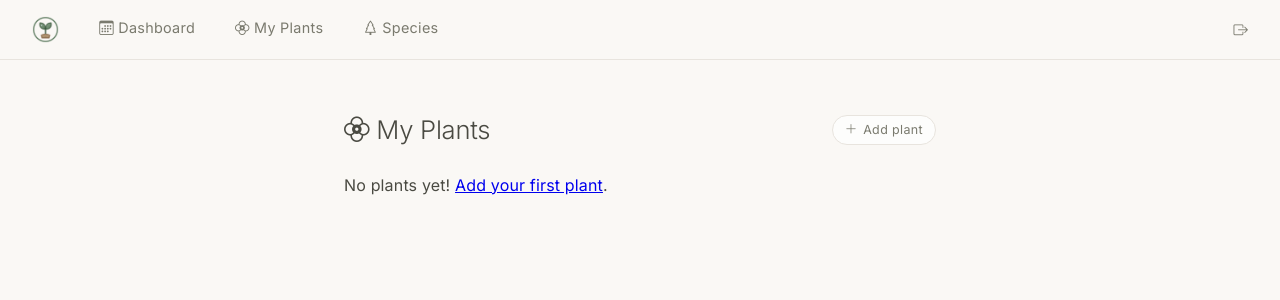
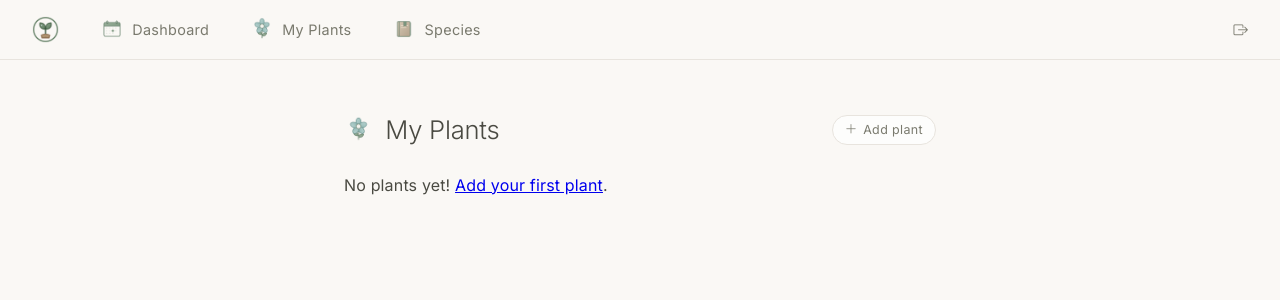
Before and after one commit to DataWranglerRyan/sproutz, a Flask app: page /plants in a window 1280 px wide. Shown: the top 300 px of the page. Run offline with Flask 3, Linux system fonts and the light colour scheme; the visitor is signed in with stand-in values (Sample User, id 1); parts of the project's set-up code (start-up, migrations or seed data) failed here and were passed over.

Commit message:
Add custom nav icons and seed data for existing plants
- Add dashboard, My Plants, and Species PNG/SVG icons matching the
  Sproutz zen-garden palette, replacing Bootstrap Icons in the nav
  bar and page headings
- Add MY_PLANTS to seed.py so existing plants are always seeded
  (idempotent, no watering history)

Co-authored-by: Copilot App <223556219+Copilot@users.noreply.github.com>

```diff
--- a/app/static/style.css
+++ b/app/static/style.css
@@ -58,6 +58,20 @@ nav {
     align-self: center;
 }
 
+.nav-icon-img {
+    width: 1.6rem;
+    height: 1.6rem;
+    vertical-align: -0.4rem;
+    margin-right: 0.2rem;
+}
+
+.page-icon-img {
+    width: 1.8rem;
+    height: 1.8rem;
+    vertical-align: -0.3rem;
+    margin-right: 0.35rem;
+}
+
 nav a {
     color: var(--stone-light);
     text-decoration: none;
--- a/app/templates/base.html
+++ b/app/templates/base.html
@@ -16,9 +16,9 @@
 <body>
     <nav>
         <img src="{{ url_for('static', filename='icons/sproutz-icon.png') }}" alt="Sproutz" class="app-nav-icon">
-        <a href="{{ url_for('main.dashboard') }}"><i class="bi bi-calendar3"></i> Dashboard</a>
-        <a href="{{ url_for('main.index') }}"><i class="bi bi-flower2"></i> My Plants</a>
-        <a href="{{ url_for('main.manage_species') }}"><i class="bi bi-tree"></i> Species</a>
+        <a href="{{ url_for('main.dashboard') }}"><img src="{{ url_for('static', filename='icons/dashboard-icon.png') }}" alt="" class="nav-icon-img"> Dashboard</a>
+        <a href="{{ url_for('main.index') }}"><img src="{{ url_for('static', filename='icons/my-plants-icon.png') }}" alt="" class="nav-icon-img"> My Plants</a>
+        <a href="{{ url_for('main.manage_species') }}"><img src="{{ url_for('static', filename='icons/species-icon.png') }}" alt="" class="nav-icon-img"> Species</a>
         <form method="POST" action="{{ url_for('auth.logout') }}" class="nav-logout">
             <button type="submit" aria-label="Sign out" title="Sign out"><i class="bi bi-box-arrow-right"></i></button>
         </form>
--- a/app/templates/dashboard.html
+++ b/app/templates/dashboard.html
@@ -1,7 +1,7 @@
 {% extends "base.html" %}
 
 {% block content %}
-<h1><i class="bi bi-calendar3"></i> Dashboard</h1>
+<h1><img src="{{ url_for('static', filename='icons/dashboard-icon.png') }}" alt="" class="page-icon-img"> Dashboard</h1>
 
 {% if all_plants %}
 <form class="dashboard-filter" method="GET">
--- a/app/templates/index.html
+++ b/app/templates/index.html
@@ -2,7 +2,7 @@
 
 {% block content %}
 <div class="page-header">
-    <h1><i class="bi bi-flower2"></i> My Plants</h1>
+    <h1><img src="{{ url_for('static', filename='icons/my-plants-icon.png') }}" alt="" class="page-icon-img"> My Plants</h1>
     <button class="subtle-add-btn" type="button" onclick="openAddPlantModal()">
         <i class="bi bi-plus-lg"></i> Add plant
     </button>
--- a/app/templates/species.html
+++ b/app/templates/species.html
@@ -2,7 +2,7 @@
 
 {% block content %}
 <div class="page-header">
-    <h1>Species</h1>
+    <h1><img src="{{ url_for('static', filename='icons/species-icon.png') }}" alt="" class="page-icon-img"> Species</h1>
     <button class="subtle-add-btn" id="open-add-species" onclick="openSpeciesModal()">
         <i class="bi bi-plus-lg"></i> Add species
     </button>
```
Also changed, not shown: seed.py (+23 -1 lines), app/static/icons/dashboard-icon.png (added), app/static/icons/dashboard-icon.svg (added), app/static/icons/my-plants-icon.png (added), app/static/icons/my-plants-icon.svg (added), app/static/icons/species-icon.png (added), app/static/icons/species-icon.svg (added).
